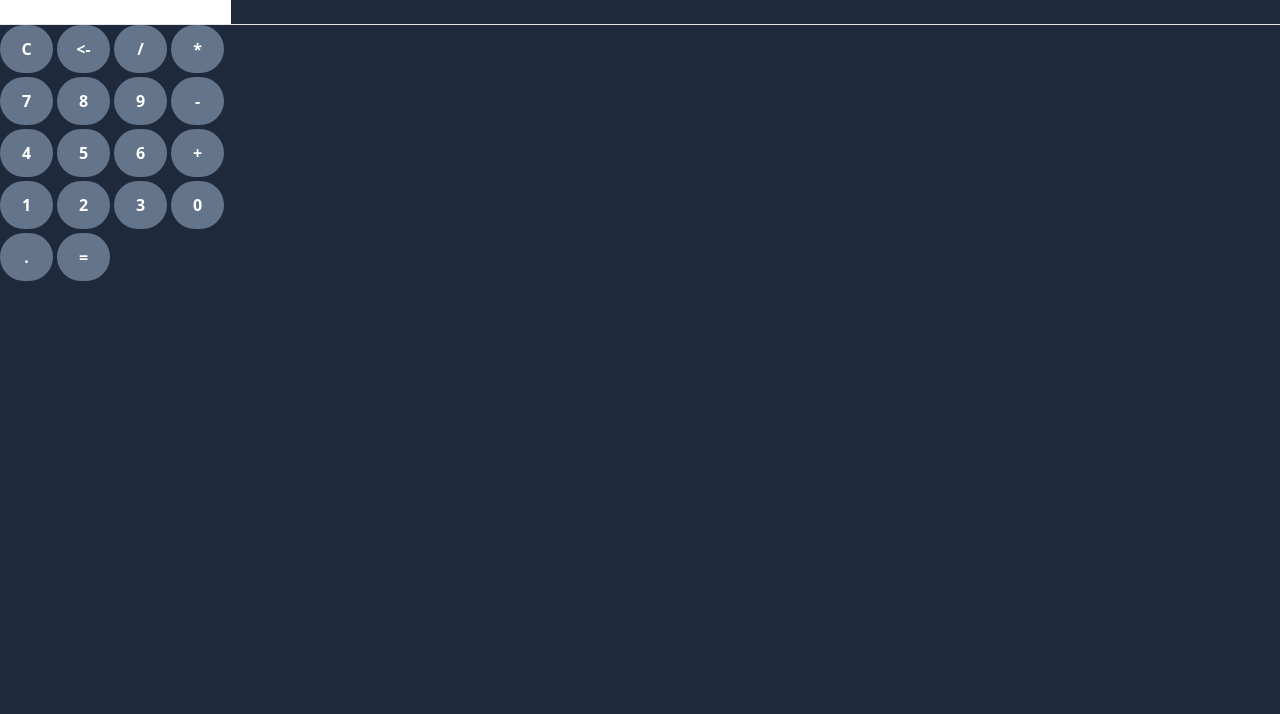
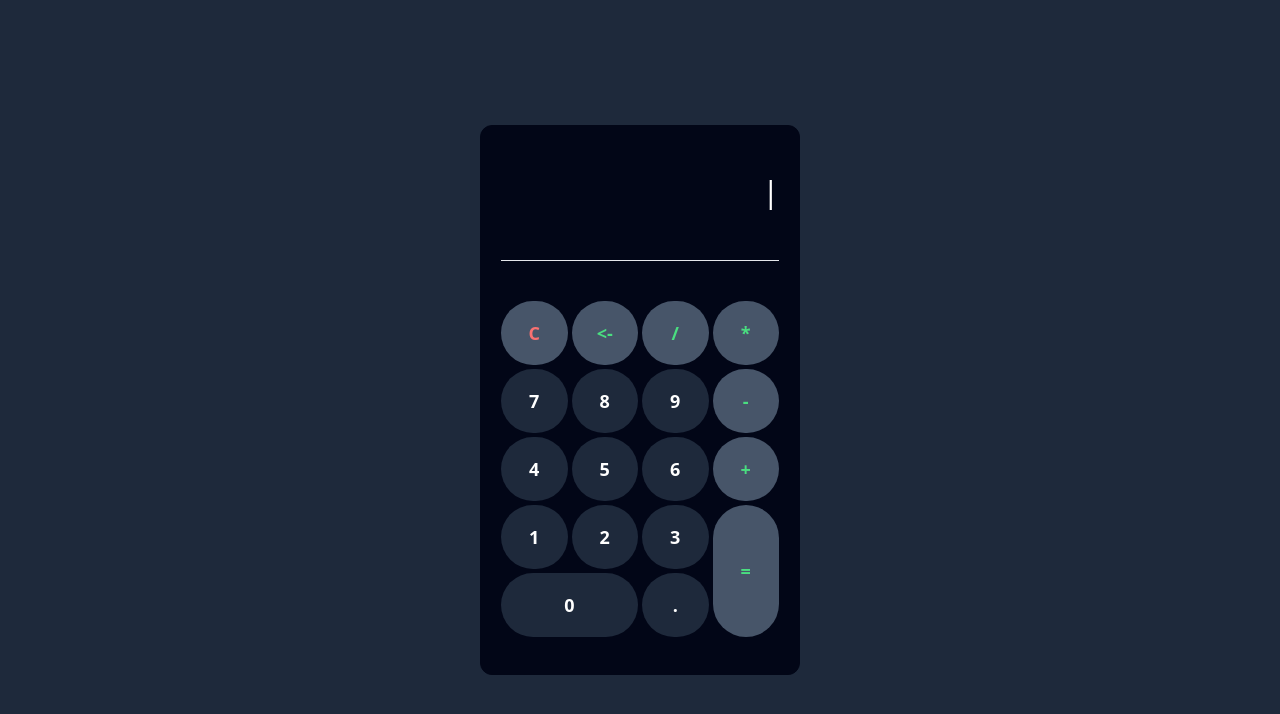
Before and after one commit to Facug03/react-calculator, a React (Vite) app: page / in a window 1280 px wide. Shown: the top 714 px of the page. Built offline with nearby package versions, Linux system fonts and the light colour scheme.

Commit message:
ui and logic of  the calculator

```diff
--- a/src/App.tsx
+++ b/src/App.tsx
@@ -1,36 +1,83 @@
+import { useCalculate } from './hooks/useCalculate'
 import { Button } from './ui/Button'
 
 function App() {
+  const { formAction } = useCalculate()
+
   return (
-    <main className='mx-auto w-full'>
-      <input />
+    <main className='grid place-content-center w-full h-screen'>
+      <form
+        action={formAction}
+        className='flex flex-col justify-center gap-10 border border-slate-950 h-[550px] py-2 px-5 bg-slate-950 rounded-xl max-w-80'
+      >
+        <div className='flex items-center h-14'>
+          <input className='block bg-transparent outline-none cursor-default pointer-events-none text-white text-3xl w-full' />
+          <span className='text-white text-3xl animate-blink'>|</span>
+        </div>
 
-      <hr />
+        <hr />
 
-      <section className='grid grid-cols-4 gap-1 items-baseline max-w-56'>
-        <Button>C</Button>
-        <Button>{'<-'}</Button>
-        <Button>/</Button>
-        <Button>*</Button>
+        <section className='grid grid-cols-4 gap-1 items-baseline'>
+          <Button bgColor='secondary' color='danger'>
+            C
+          </Button>
+          <Button bgColor='secondary' color='secondary'>
+            {'<-'}
+          </Button>
+          <Button bgColor='secondary' color='secondary'>
+            /
+          </Button>
+          <Button bgColor='secondary' color='secondary'>
+            *
+          </Button>
 
-        <Button>7</Button>
-        <Button>8</Button>
-        <Button>9</Button>
-        <Button>-</Button>
+          <Button bgColor='primary' color='primary'>
+            7
+          </Button>
+          <Button bgColor='primary' color='primary'>
+            8
+          </Button>
+          <Button bgColor='primary' color='primary'>
+            9
+          </Button>
+          <Button bgColor='secondary' color='secondary'>
+            -
+          </Button>
 
-        <Button>4</Button>
-        <Button>5</Button>
-        <Button>6</Button>
-        <Button>+</Button>
+          <Button bgColor='primary' color='primary'>
+            4
+          </Button>
+          <Button bgColor='primary' color='primary'>
+            5
+          </Button>
+          <Button bgColor='primary' color='primary'>
+            6
+          </Button>
+          <Button bgColor='secondary' color='secondary'>
+            +
+          </Button>
 
-        <Button>1</Button>
-        <Button>2</Button>
-        <Button>3</Button>
+          <Button bgColor='primary' color='primary'>
+            1
+          </Button>
+          <Button bgColor='primary' color='primary'>
+            2
+          </Button>
+          <Button bgColor='primary' color='primary'>
+            3
+          </Button>
 
-        <Button>0</Button>
-        <Button>.</Button>
-        <Button>=</Button>
-      </section>
+          <Button gridVariant='variant-1' bgColor='primary' color='primary'>
+            0
+          </Button>
+          <Button bgColor='primary' color='primary'>
+            .
+          </Button>
+          <Button gridVariant='variant-2' bgColor='secondary' color='secondary'>
+            =
+          </Button>
+        </section>
+      </form>
     </main>
   )
 }
--- a/src/consts/styles.ts
+++ b/src/consts/styles.ts
@@ -1,15 +1,16 @@
 export const grid = {
   'variant-1': 'col-start-1 col-end-3',
-  'variant-2': 'col-start-4 col-end-auto row-start-4 row-end-6',
+  'variant-2':
+    'col-start-4 col-end-auto row-start-4 row-end-6 h-full place-self-center',
 }
 
 export const bgColors = {
-  primary: 'bg-slate-500',
-  secondary: 'bg-slate-400',
+  primary: 'bg-slate-800',
+  secondary: 'bg-slate-600',
 }
 
 export const colors = {
-  primary: 'text-slate-500',
-  secondary: 'text-slate-400',
-  tertiary: 'text-slate-300',
+  primary: 'text-white',
+  secondary: 'text-green-400',
+  danger: 'text-red-400',
 }
--- /dev/null
+++ b/src/hooks/useCalculate.ts
@@ -0,0 +1,14 @@
+import { useActionState } from 'react'
+
+async function changeInput(previousState: string, formData: any) {
+  console.log(previousState, formData)
+  return previousState
+}
+
+export function useCalculate() {
+  const [state, formAction] = useActionState(changeInput, '')
+
+  console.log(state)
+
+  return { state, formAction }
+}
--- a/src/ui/Button.tsx
+++ b/src/ui/Button.tsx
@@ -10,7 +10,7 @@ interface Props {
 export function Button({ children, bgColor, color, gridVariant }: Props) {
   return (
     <button
-      className={`inline-flex items-center justify-center bg-slate-500 w-full h-12 rounded-full text-white font-semibold ${
+      className={`inline-flex items-center justify-center w-full h-16 rounded-full font-semibold text-lg ${
         bgColor && bgColors[bgColor]
       } ${color && colors[color]} ${gridVariant && grid[gridVariant]}`}
     >
```
